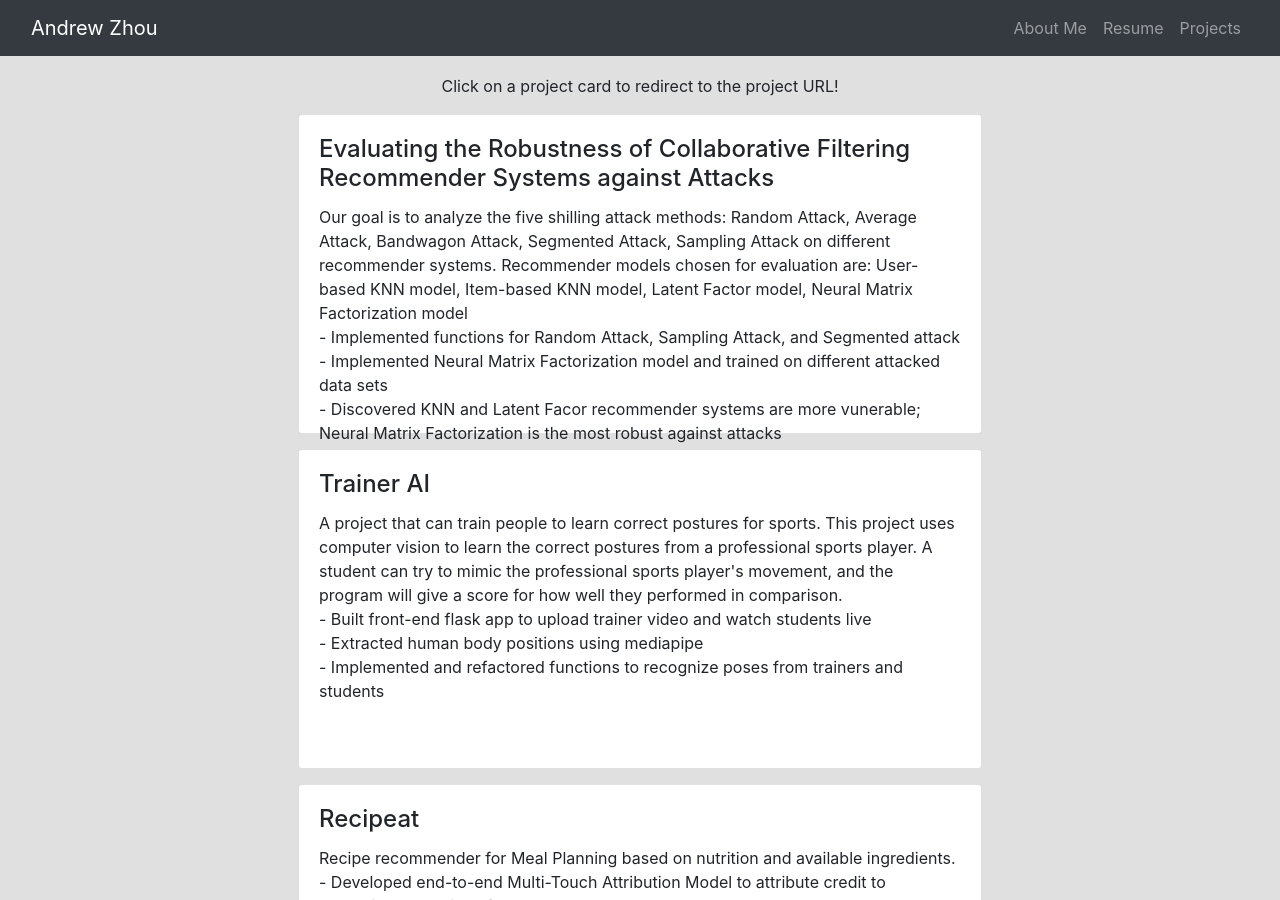
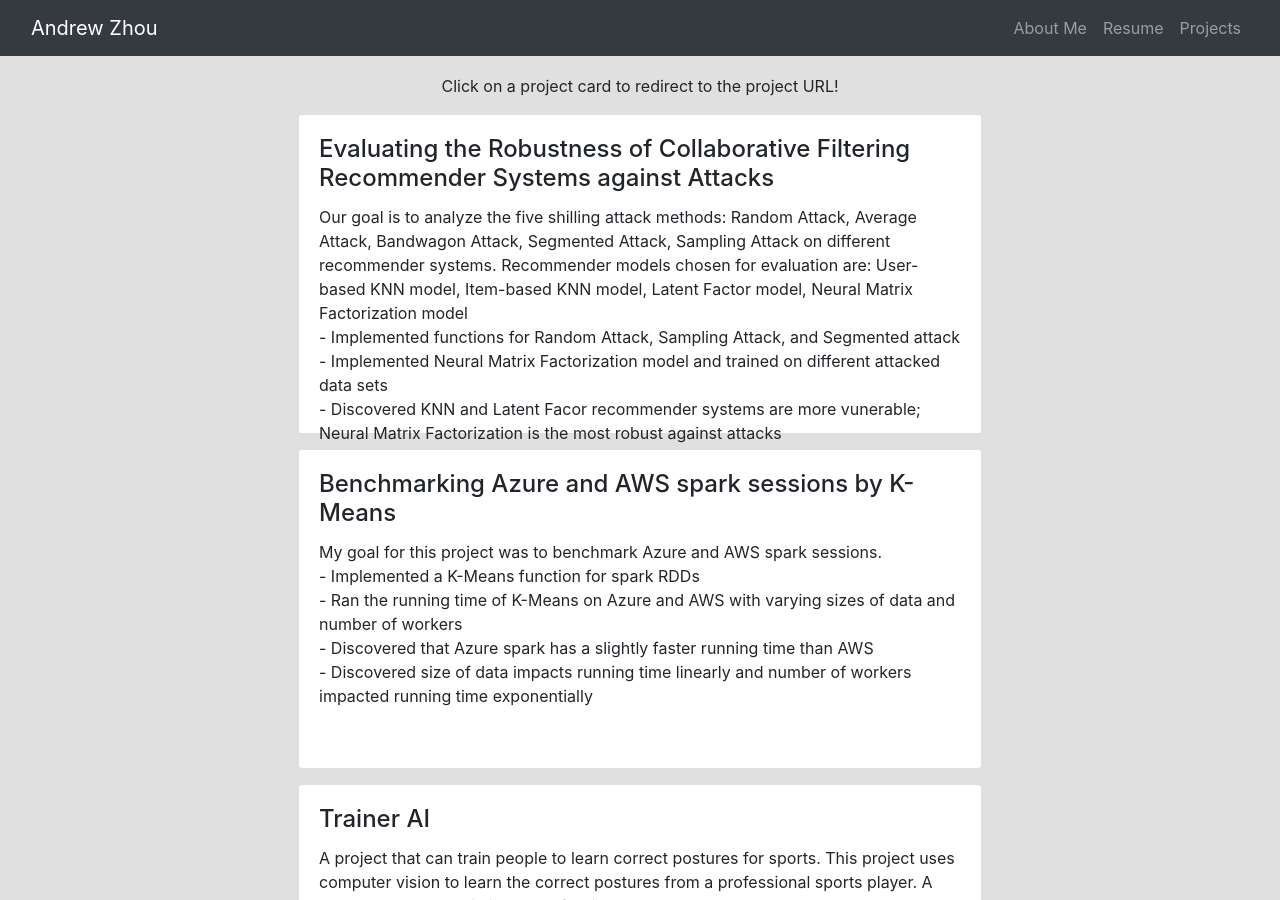
Before and after one commit to azhou5211/Resume, a Jekyll site: the page built from docs/projects.html, in a window 1280 px wide and 900 px high. Built offline with Jekyll 4.4.1, drawn with Linux system fonts in a browser that asks for light colours; nearby versions of some CDN libraries.

Commit message:
added benchmark project

```diff
--- a/docs/projects.html
+++ b/docs/projects.html
@@ -40,6 +40,18 @@ title: 'Projects'
 			    	- Discovered KNN and Latent Facor recommender systems are more vunerable; Neural Matrix Factorization is the most robust against attacks
 			    </p>
 			    <a href="https://github.com/azhou5211/Recommender_Systems_and_Attacks/blob/main/docs/Recommender%20Systems%20against%20Attacks.pdf" class="stretched-link"></a>
+			  </div>
+			</div>
+			<div class="card card-size">
+			  <div class="card-body">
+			    <h4 class="card-title">Benchmarking Azure and AWS spark sessions by K-Means</h4>
+			    <p class="card-text">My goal for this project was to benchmark Azure and AWS spark sessions.<br>
+			    	- Implemented a K-Means function for spark RDDs<br>
+			    	- Ran the running time of K-Means on Azure and AWS with varying sizes of data and number of workers<br>
+			    	- Discovered that Azure spark has a slightly faster running time than AWS<br>
+			    	- Discovered size of data impacts running time linearly and number of workers impacted running time exponentially
+			    </p>
+			    <a href="https://github.com/azhou5211/spark_benchmark/blob/main/docs/final.pdf" class="stretched-link"></a>
 			  </div>
 			</div>
 	        <div class="card card-size">
```
